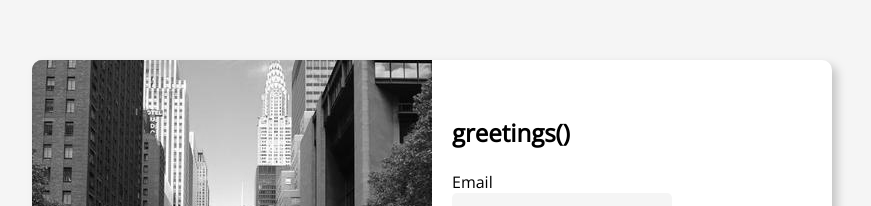
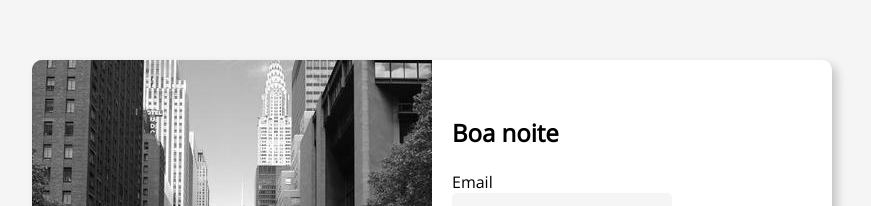
Before and after one commit to marcelosrc/social-front-react, a React (Create React App) app: page /login in a window 1280 px wide. Shown: the part 140-346 px from the top of the page, without its empty margins (208-1079 px from the left). Built offline with nearby package versions, Linux system fonts and the light colour scheme.

Commit message:
Conclusão das funções estéticas na página de login

```diff
--- a/package.json
+++ b/package.json
@@ -2,6 +2,7 @@
   "name": "social",
   "version": "0.1.0",
   "private": true,
+  "proxy": "http://locahost:3001",
   "dependencies": {
     "@testing-library/jest-dom": "^5.16.5",
     "@testing-library/react": "^13.4.0",
--- a/src/pages/Login/Form.jsx
+++ b/src/pages/Login/Form.jsx
@@ -1,12 +1,23 @@
+function greetings() {
+    const date = new Date()
+    if (date.getHours() >= 19) {
+        return "Boa noite"
+    } else if (date.getHours() >= 12  && date.getHours() < 19) {
+        return "Boa tarde"
+    } else {
+        return "Bom dia"
+    }
+}
+
 export default function Form() {
     return (
         <form className="rightside-pane fadein">
-            <h2>greetings()</h2><br/>
+            <h2>{greetings()}</h2><br/>
             <p>Email</p>
             <input className="standard-input" id="campo-user" name="email" type="text" aria-label="usuário"/><br/>
             <p>Senha</p>
             <input className="standard-input" id="campo-password" name="password" type="password" aria-label="senha"/>
-            <a href="https://giphy.com/gifs/se-fudeu-fodeu-Y4c8GgvNh7BiBbv8fp" target="_blank">
+            <a href="https://giphy.com/gifs/se-fudeu-fodeu-Y4c8GgvNh7BiBbv8fp" target="_blank" rel="noreferrer">
                 <p>Esqueci minha senha</p>
             </a>
             <a href="/register">
--- a/src/pages/Login/PicturePane.jsx
+++ b/src/pages/Login/PicturePane.jsx
@@ -7,8 +7,7 @@ import pic4 from '../../images/home-rnd-pics/877.jpg'
 export default function PicturePane() {
     const randomPics = [pic0, pic1, pic2, pic3, pic4]
     const randomNum = Math.floor(Math.random() * 5)
-    console.log(randomNum)
     return (
-        <img className="tint leftside" src={randomPics[randomNum]} width="400" height="400" />
+        <img className="tint leftside" src={randomPics[randomNum]} width="400" height="400" alt="social" />
     )
 }
```
